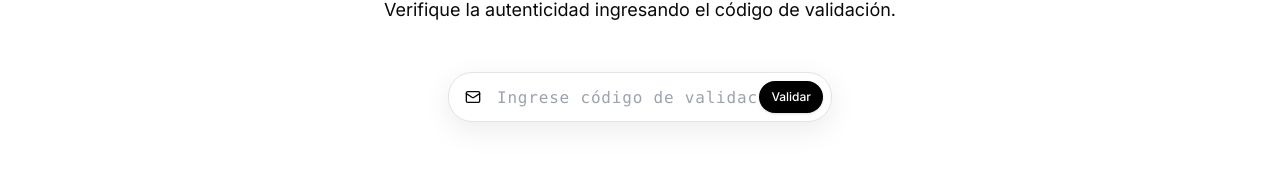
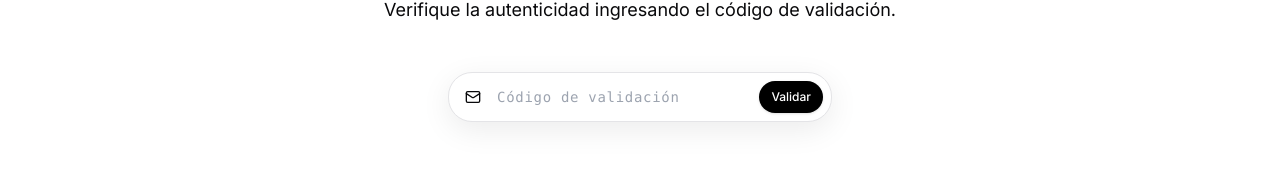
Before and after one commit to steveluis26/AACES2, a Next.js app in the folder frontend/: page / in a window 1280 px wide. Shown: the part 286-457 px from the top of the page. Built offline with nearby package versions, Linux system fonts and the light colour scheme.

Commit message:
fix: smaller input placeholder text

```diff
--- a/frontend/components/landing/hero-section.tsx
+++ b/frontend/components/landing/hero-section.tsx
@@ -27,8 +27,8 @@ export default function HeroSection({ value, onChange, onSubmit, loading, attemp
                   <div className="bg-background relative grid grid-cols-[1fr_auto] items-center rounded-[1.5rem] border pr-2 shadow-[0_8px_30px_rgba(0,0,0,0.08)] focus-within:ring-2 focus-within:ring-muted">
                     <Mail className="pointer-events-none absolute inset-y-0 left-4 my-auto h-4 w-4" />
                     <input
-                      placeholder="Ingrese código de validación o ID CERT-XXXXXX"
-                      className="h-12 w-full bg-transparent pl-12 focus:outline-none font-mono tracking-wider"
+                      placeholder="Código de validación"
+                      className="h-12 w-full bg-transparent pl-12 focus:outline-none font-mono tracking-wider text-sm"
                       type="text"
                       value={value}
                       onChange={(e) => onChange(e.target.value)}
```
